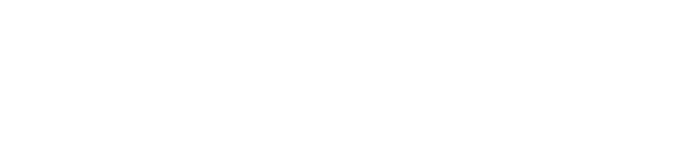
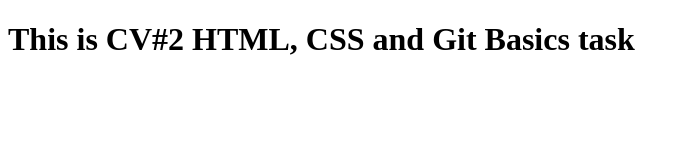
Before and after one commit to dashaborzova/rsschool-cv, a plain HTML site: page index.html in a window 1280 px wide. Shown: the whole page, without its empty margins (0-690 px from the left). Drawn offline with Linux system fonts and the light colour scheme.

Commit message:
feat: add h1 in index.html

```diff
--- a/index.html
+++ b/index.html
@@ -6,6 +6,6 @@
     <title>Document</title>
 </head>
 <body>
-
+    <h1>This is CV#2 HTML, CSS and Git Basics task</h1>
 </body>
 </html>
```
